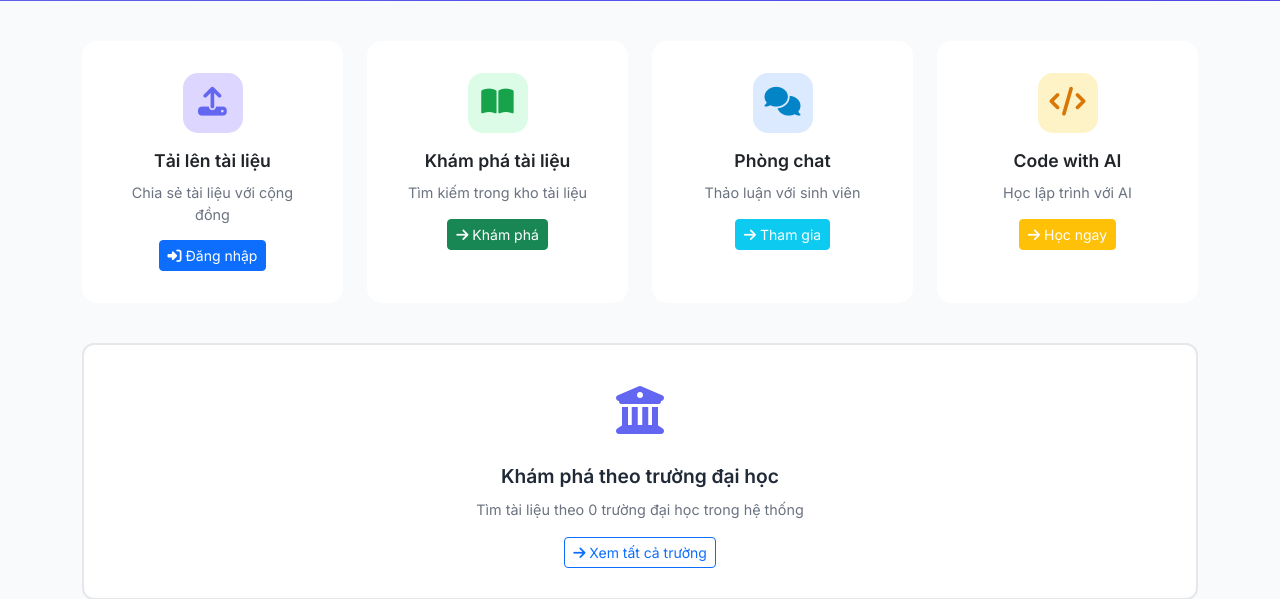
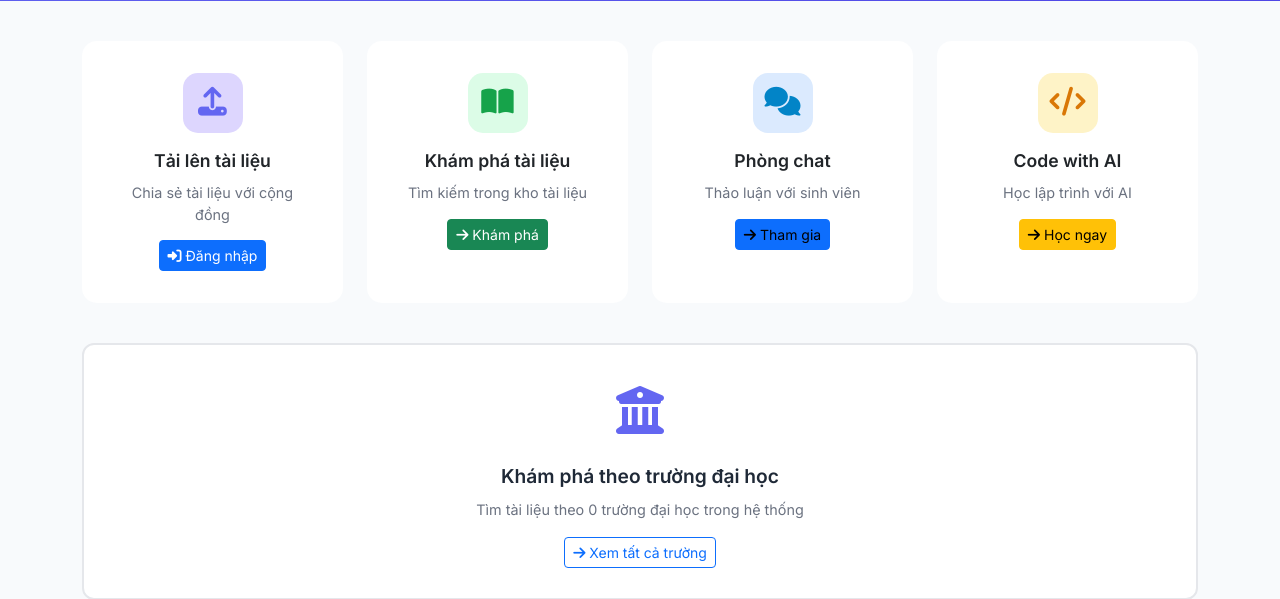
Before and after one commit to Locwara/DO_AN_4, a Django app: page /dashboard/ in a window 1280 px wide. Shown: the part 475-1074 px from the top of the page. Run offline with Django 5.2, Linux system fonts and the light colour scheme; data that the repository does not hold is empty; some libraries are stand-ins or nearby versions.

Commit message:
FEAT: Darken dashboard action button colors while keeping text white

```diff
--- a/doan4/home/templates/dashboard/index.html
+++ b/doan4/home/templates/dashboard/index.html
@@ -146,6 +146,18 @@
             font-size: 0.9rem;
             margin-bottom: 15px;
         }
+
+        /* Custom styles for darker action buttons */
+        .action-card .btn-info {
+            background-color: #0d6efd; /* Bootstrap's info is #0dcaf0, this is a darker blue */
+            border-color: #0d6efd;
+        }
+
+        .action-card .btn-warning {
+            background-color: #ffc107; /* Bootstrap's warning is #ffc107, this is a slightly darker yellow */
+            border-color: #ffc107;
+        }
+
 
         /* User Stats - Condensed */
         .user-stats-compact {
@@ -767,7 +779,7 @@
                         </div>
                         <div class="action-title">Phòng chat</div>
                         <div class="action-description">Thảo luận với sinh viên</div>
-                        <button class="btn btn-info btn-sm" style="color: white !important;">
+                        <button class="btn btn-info btn-sm">
                             <i class="fas fa-arrow-right"></i> Tham gia
                         </button>
                     </div>
@@ -780,7 +792,7 @@
                         </div>
                         <div class="action-title">Code with AI</div>
                         <div class="action-description">Học lập trình với AI</div>
-                        <button class="btn btn-warning btn-sm" style="color: white !important;">
+                        <button class="btn btn-warning btn-sm">
                             <i class="fas fa-arrow-right"></i> Học ngay
                         </button>
                     </div>
```
